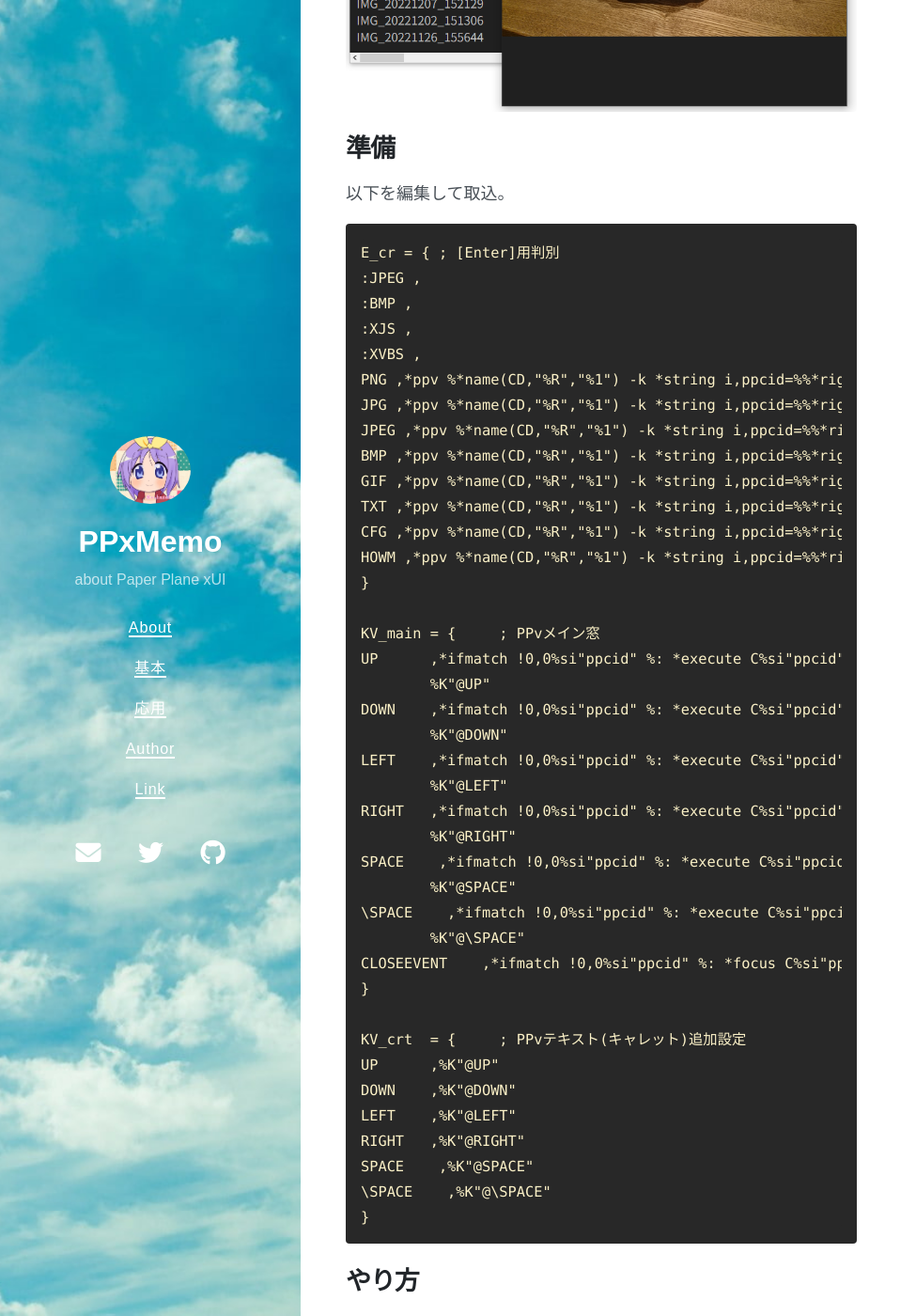
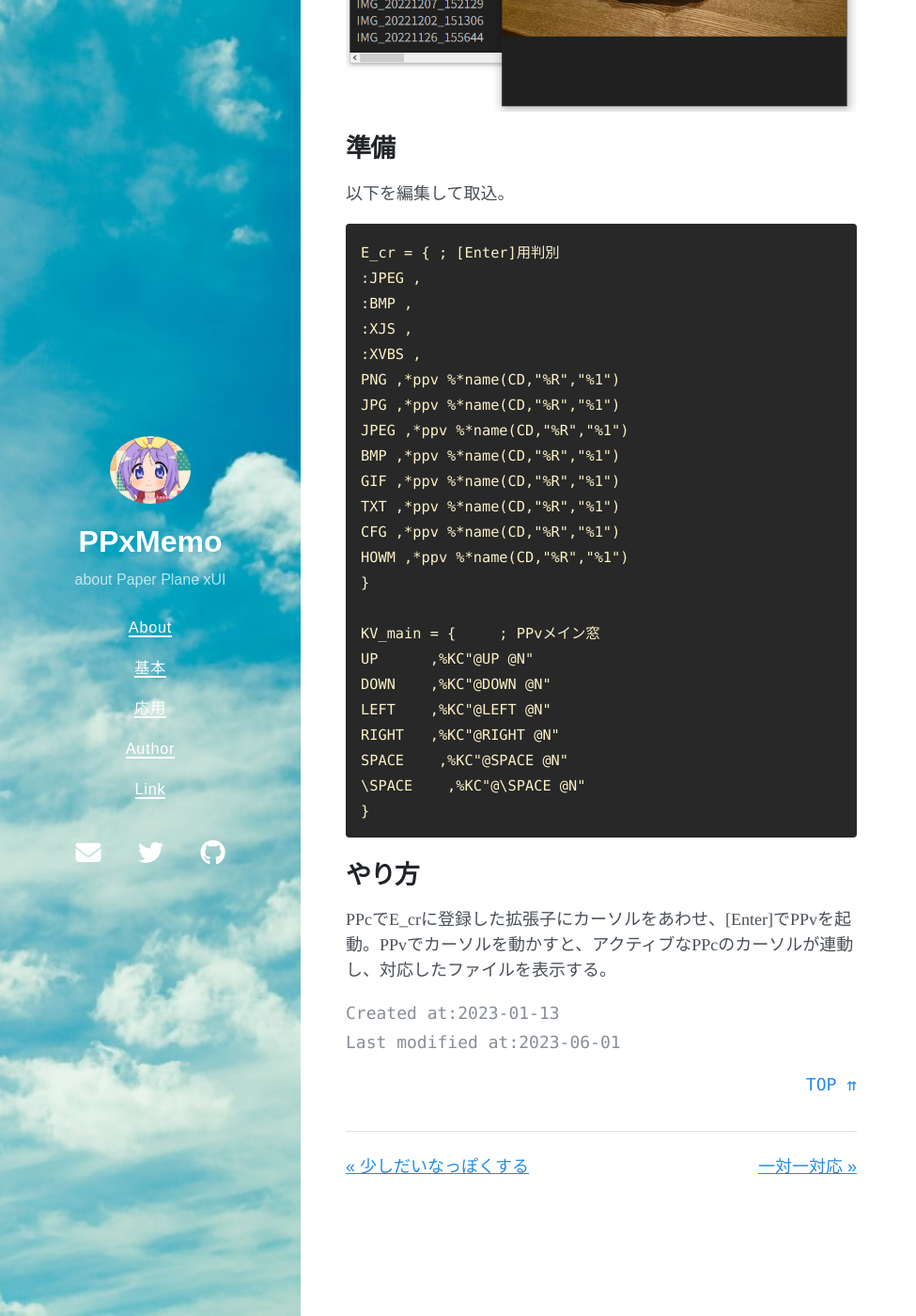
Before and after one commit to tukasa/ppxmemo, a Jekyll site: the page built from my_collections/_advanced/ppvsync01.md, in a window 1280 px wide and 1400 px high, scrolled down 507 px. Shown: the whole window at 94% size, without its empty margins (0-975 px from the left). Built offline with Jekyll 4.4.1, drawn with Linux system fonts in a browser that asks for light colours; nearby versions of some CDN libraries; some of the changed text lies outside the part shown.

Commit message:
PPv中心の連動ビューを二つに分離

````diff
--- a/my_collections/_advanced/ppvsync01.md
+++ b/my_collections/_advanced/ppvsync01.md
@@ -1,5 +1,5 @@
 ---
-title: PPv中心の連動ビュー
+title: 基本編
 part: PPv中心の連動ビュー
 created_at: 2023-01-13
 last_modified_at: 2023-06-01
@@ -19,42 +19,26 @@ E_cr = { ; [Enter]用判別
 :BMP ,
 :XJS ,
 :XVBS ,
-PNG ,*ppv %*name(CD,"%R","%1") -k *string i,ppcid=%%*rightstr("%n", 1) %%: *fitwindow %N,%%N,20
-JPG ,*ppv %*name(CD,"%R","%1") -k *string i,ppcid=%%*rightstr("%n", 1) %%: *fitwindow %N,%%N,20
-JPEG ,*ppv %*name(CD,"%R","%1") -k *string i,ppcid=%%*rightstr("%n", 1) %%: *fitwindow %N,%%N,20
-BMP ,*ppv %*name(CD,"%R","%1") -k *string i,ppcid=%%*rightstr("%n", 1) %%: *fitwindow %N,%%N,20
-GIF ,*ppv %*name(CD,"%R","%1") -k *string i,ppcid=%%*rightstr("%n", 1) %%: *fitwindow %N,%%N,20
-TXT ,*ppv %*name(CD,"%R","%1") -k *string i,ppcid=%%*rightstr("%n", 1) %%: *fitwindow %N,%%N,20
-CFG ,*ppv %*name(CD,"%R","%1") -k *string i,ppcid=%%*rightstr("%n", 1) %%: *fitwindow %N,%%N,20
-HOWM ,*ppv %*name(CD,"%R","%1") -k *string i,ppcid=%%*rightstr("%n", 1) %%: *fitwindow %N,%%N,20
+PNG ,*ppv %*name(CD,"%R","%1")
+JPG ,*ppv %*name(CD,"%R","%1")
+JPEG ,*ppv %*name(CD,"%R","%1")
+BMP ,*ppv %*name(CD,"%R","%1")
+GIF ,*ppv %*name(CD,"%R","%1")
+TXT ,*ppv %*name(CD,"%R","%1")
+CFG ,*ppv %*name(CD,"%R","%1")
+HOWM ,*ppv %*name(CD,"%R","%1")
 }
 
 KV_main	= {	; PPvメイン窓
-UP	,*ifmatch !0,0%si"ppcid" %: *execute C%si"ppcid",%%K"@UP" %: *ppv -bootid:%*rightstr("%n", 1) -r %*extract(C%si"ppcid""%(%*name(CD,"%R","%1")%)") %: *stop
-	%K"@UP"
-DOWN	,*ifmatch !0,0%si"ppcid" %: *execute C%si"ppcid",%%K"@DOWN" %: *ppv -bootid:%*rightstr("%n", 1) -r %*extract(C%si"ppcid""%(%*name(CD,"%R","%1")%)") %: *stop
-	%K"@DOWN"
-LEFT	,*ifmatch !0,0%si"ppcid" %: *execute C%si"ppcid",%%K"@LEFT" %: *ppv -bootid:%*rightstr("%n", 1) -r %*extract(C%si"ppcid""%(%*name(CD,"%R","%1")%)") %: *stop
-	%K"@LEFT"
-RIGHT	,*ifmatch !0,0%si"ppcid" %: *execute C%si"ppcid",%%K"@RIGHT" %: *ppv -bootid:%*rightstr("%n", 1) -r %*extract(C%si"ppcid""%(%*name(CD,"%R","%1")%)") %: *stop
-	%K"@RIGHT"
-SPACE    ,*ifmatch !0,0%si"ppcid" %: *execute C%si"ppcid",%%K"@SPACE" %: *ppv -bootid:%*rightstr("%n", 1) -r %*extract(C%si"ppcid""%(%*name(CD,"%R","%1")%)") %: *stop
-	%K"@SPACE"
-\SPACE    ,*ifmatch !0,0%si"ppcid" %: *execute C%si"ppcid",%%K"@\SPACE" %: *ppv -bootid:%*rightstr("%n", 1) -r %*extract(C%si"ppcid""%(%*name(CD,"%R","%1")%)") %: *stop
-	%K"@\SPACE"
-CLOSEEVENT    ,*ifmatch !0,0%si"ppcid" %: *focus C%si"ppcid" %: *stop
-}
-
-KV_crt	= {	; PPvテキスト(キャレット)追加設定
-UP	,%K"@UP"
-DOWN	,%K"@DOWN"
-LEFT	,%K"@LEFT"
-RIGHT	,%K"@RIGHT"
-SPACE    ,%K"@SPACE"
-\SPACE    ,%K"@\SPACE"
+UP	,%KC"@UP @N"
+DOWN	,%KC"@DOWN @N"
+LEFT	,%KC"@LEFT @N"
+RIGHT	,%KC"@RIGHT @N"
+SPACE    ,%KC"@SPACE @N"
+\SPACE    ,%KC"@\SPACE @N"
 }
 ```
 
 ## やり方
 
-PPcでE_crに登録した拡張子にカーソルをあわせ、EnterでPPvを起動。PPvでカーソルを動かすと、起動元のPPcのカーソルが連動し、対応したファイルを表示する。
+PPcでE_crに登録した拡張子にカーソルをあわせ、[Enter]でPPvを起動。PPvでカーソルを動かすと、アクティブなPPcのカーソルが連動し、対応したファイルを表示する。
--- /dev/null
+++ b/my_collections/_advanced/ppvsync02.md
@@ -0,0 +1,65 @@
+---
+title: 一対一対応
+part: PPv中心の連動ビュー
+created_at: 2023-01-13
+last_modified_at: 2023-06-01
+---
+
+複数のPPcを開いている際、基本編だと意図しない動作になることがある。そこで、PPcとPPvを一対一対応させ、以下のように動作させる。
+
+- 起動元PPcの中心にPPvを表示
+- PPvでのカーソル動作と起動元PPcを連動
+- PPvを閉じた際に起動元PPcにフォーカス
+- キャレットモード時は連動させない
+
+![ppvの連動ビュー一対一対応]({{ "/assets/images/ppvsync02.png" | relative_url }})
+
+## 準備
+
+以下を編集して取込。
+
+```text
+E_cr = { ; [Enter]用判別
+:JPEG ,
+:BMP ,
+:XJS ,
+:XVBS ,
+PNG ,*ppv %*name(CD,"%R","%1") -k *string i,ppcid=%%*rightstr("%n", 1) %%: *fitwindow %N,%%N,20
+JPG ,*ppv %*name(CD,"%R","%1") -k *string i,ppcid=%%*rightstr("%n", 1) %%: *fitwindow %N,%%N,20
+JPEG ,*ppv %*name(CD,"%R","%1") -k *string i,ppcid=%%*rightstr("%n", 1) %%: *fitwindow %N,%%N,20
+BMP ,*ppv %*name(CD,"%R","%1") -k *string i,ppcid=%%*rightstr("%n", 1) %%: *fitwindow %N,%%N,20
+GIF ,*ppv %*name(CD,"%R","%1") -k *string i,ppcid=%%*rightstr("%n", 1) %%: *fitwindow %N,%%N,20
+TXT ,*ppv %*name(CD,"%R","%1") -k *string i,ppcid=%%*rightstr("%n", 1) %%: *fitwindow %N,%%N,20
+CFG ,*ppv %*name(CD,"%R","%1") -k *string i,ppcid=%%*rightstr("%n", 1) %%: *fitwindow %N,%%N,20
+HOWM ,*ppv %*name(CD,"%R","%1") -k *string i,ppcid=%%*rightstr("%n", 1) %%: *fitwindow %N,%%N,20
+}
+
+KV_main	= {	; PPvメイン窓
+UP	,*ifmatch !0,0%si"ppcid" %: *execute C%si"ppcid",%%K"@UP" %: *ppv -bootid:%*rightstr("%n", 1) -r %*extract(C%si"ppcid""%(%*name(CD,"%R","%1")%)") %: *stop
+	%K"@UP"
+DOWN	,*ifmatch !0,0%si"ppcid" %: *execute C%si"ppcid",%%K"@DOWN" %: *ppv -bootid:%*rightstr("%n", 1) -r %*extract(C%si"ppcid""%(%*name(CD,"%R","%1")%)") %: *stop
+	%K"@DOWN"
+LEFT	,*ifmatch !0,0%si"ppcid" %: *execute C%si"ppcid",%%K"@LEFT" %: *ppv -bootid:%*rightstr("%n", 1) -r %*extract(C%si"ppcid""%(%*name(CD,"%R","%1")%)") %: *stop
+	%K"@LEFT"
+RIGHT	,*ifmatch !0,0%si"ppcid" %: *execute C%si"ppcid",%%K"@RIGHT" %: *ppv -bootid:%*rightstr("%n", 1) -r %*extract(C%si"ppcid""%(%*name(CD,"%R","%1")%)") %: *stop
+	%K"@RIGHT"
+SPACE    ,*ifmatch !0,0%si"ppcid" %: *execute C%si"ppcid",%%K"@SPACE" %: *ppv -bootid:%*rightstr("%n", 1) -r %*extract(C%si"ppcid""%(%*name(CD,"%R","%1")%)") %: *stop
+	%K"@SPACE"
+\SPACE    ,*ifmatch !0,0%si"ppcid" %: *execute C%si"ppcid",%%K"@\SPACE" %: *ppv -bootid:%*rightstr("%n", 1) -r %*extract(C%si"ppcid""%(%*name(CD,"%R","%1")%)") %: *stop
+	%K"@\SPACE"
+CLOSEEVENT    ,*ifmatch !0,0%si"ppcid" %: *focus C%si"ppcid" %: *stop
+}
+
+KV_crt	= {	; PPvテキスト(キャレット)追加設定
+UP	,%K"@UP"
+DOWN	,%K"@DOWN"
+LEFT	,%K"@LEFT"
+RIGHT	,%K"@RIGHT"
+SPACE    ,%K"@SPACE"
+\SPACE    ,%K"@\SPACE"
+}
+```
+
+## やり方
+
+PPcでE_crに登録した拡張子にカーソルをあわせ、[Enter]でPPvを起動。PPvでカーソルを動かすと、起動元のPPcのカーソルが連動し、対応したファイルを表示する。
````
Also changed, not shown: assets/images/ppvsync02.png (added).
